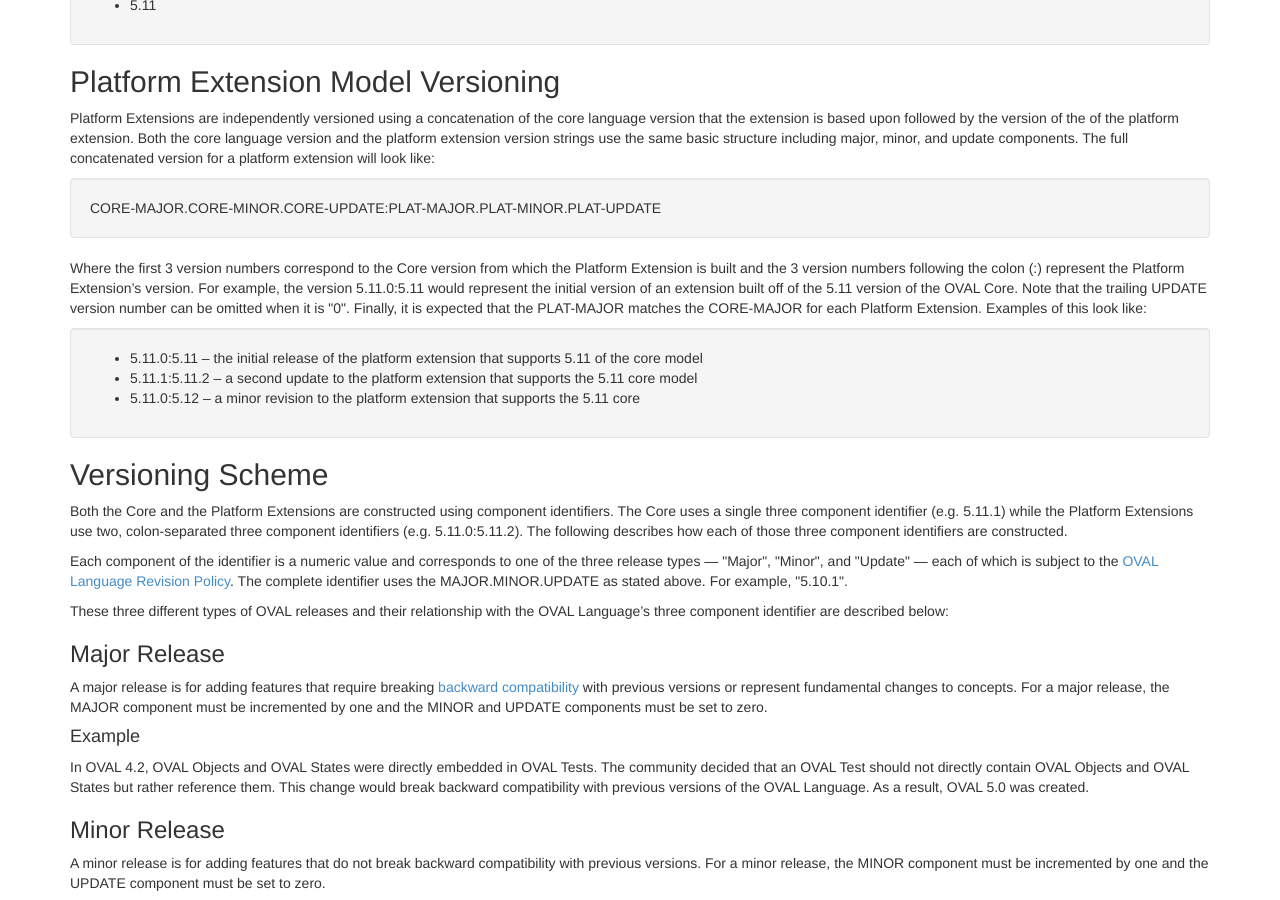
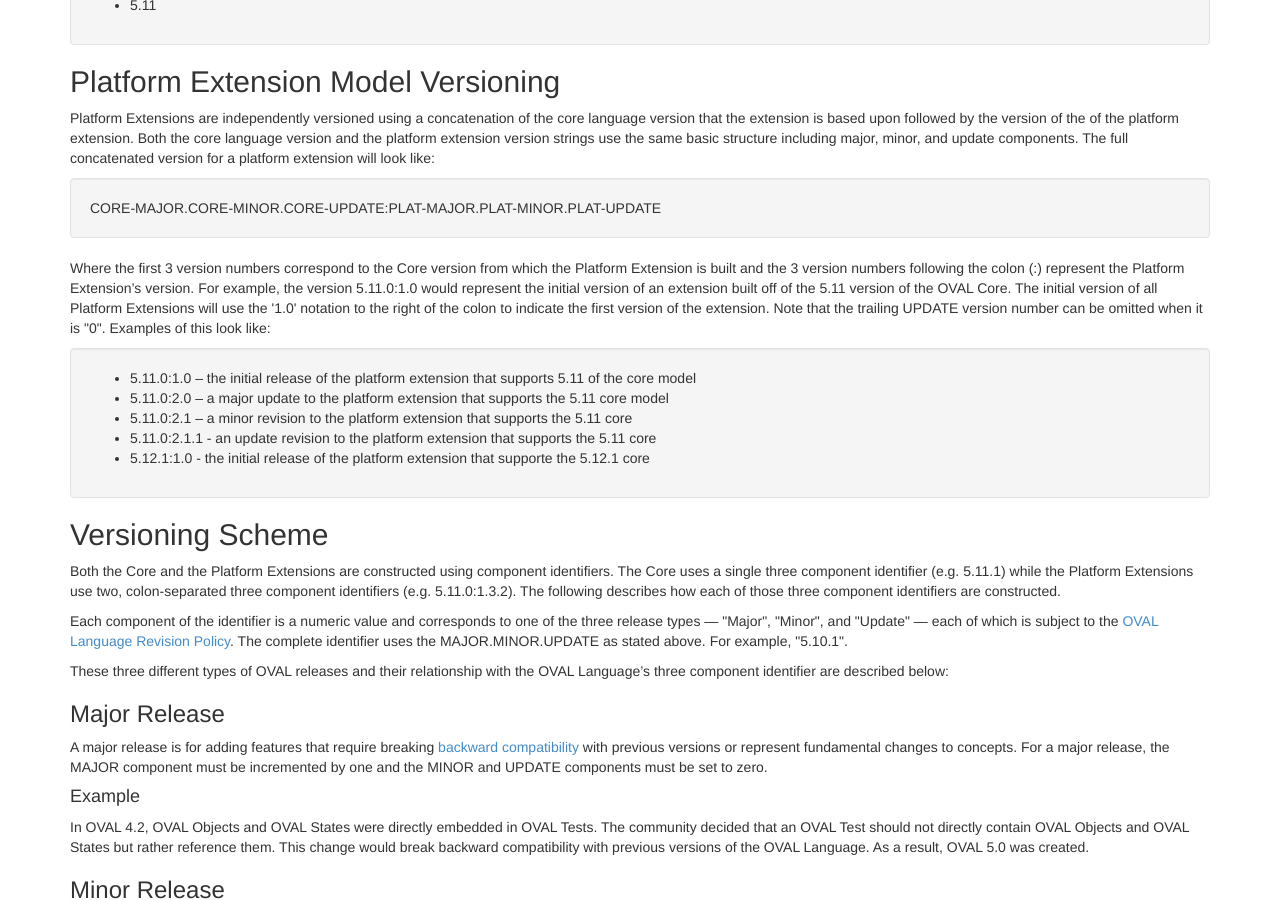
Before and after one commit to OVALProject/ovalproject.github.io, a Jekyll site: the page built from documentation/policy/versioning/index.md, in a window 1280 px wide and 900 px high, scrolled down 561 px. Built offline with Jekyll 4.4.1, drawn with Linux system fonts in a browser that asks for light colours; Markdown is read by kramdown in place of the engine named in the settings.

Commit message:
Small update to versioning policy
Update to versioning policy to make use of '1.0' notation for platform
extension versions, as opposed to using the core model version as the
initial platform version.

```diff
--- a/documentation/policy/versioning/index.md
+++ b/documentation/policy/versioning/index.md
@@ -50,16 +50,19 @@ CORE-MAJOR.CORE-MINOR.CORE-UPDATE:PLAT-MAJOR.PLAT-MINOR.PLAT-UPDATE
 <p>Where the first 3 version numbers correspond to the Core version from
 which the Platform Extension is built and the 3 version numbers following the
 colon (:) represent the Platform Extension’s version.  For example, the version
-5.11.0:5.11 would represent the initial version of an extension built off of the
-5.11 version of the OVAL Core.  Note that the trailing UPDATE version
-number can be omitted when it is "0".  Finally, it is expected that the PLAT-MAJOR matches
-the CORE-MAJOR for each Platform Extension.  Examples of this look like:</p>
+5.11.0:1.0 would represent the initial version of an extension built off of the
+5.11 version of the OVAL Core.  The initial version of all Platform Extensions
+will use the '1.0' notation to the right of the colon to indicate the first version of the
+extension.  Note that the trailing UPDATE version
+number can be omitted when it is "0".  Examples of this look like:</p>
 
 <p><div class="well well">
 	<ul>
-		<li>5.11.0:5.11 – the initial release of the platform extension that supports 5.11 of the core model</li>
-		<li>5.11.1:5.11.2 – a second update to the platform extension that supports the 5.11 core model</li>
-		<li>5.11.0:5.12 – a minor revision to the platform extension that supports the 5.11 core</li>
+		<li>5.11.0:1.0 – the initial release of the platform extension that supports 5.11 of the core model</li>
+		<li>5.11.0:2.0 – a major update to the platform extension that supports the 5.11 core model</li>
+		<li>5.11.0:2.1 – a minor revision to the platform extension that supports the 5.11 core</li>
+		<li>5.11.0:2.1.1 - an update revision to the platform extension that supports the 5.11 core</li>
+		<li>5.12.1:1.0 - the initial release of the platform extension that supporte the 5.12.1 core</li>
 	</ul>
 </div></p>
 
@@ -67,7 +70,7 @@ the CORE-MAJOR for each Platform Extension.  Examples of this look like:</p>
 
 <p>Both the Core and the Platform Extensions are constructed using component identifiers.
 The Core uses a single three component identifier (e.g. 5.11.1) while the Platform Extensions use two, colon-separated
-three component identifiers (e.g. 5.11.0:5.11.2). The following describes how each of those
+three component identifiers (e.g. 5.11.0:1.3.2). The following describes how each of those
 three component identifiers are constructed.</p>
 
 <p>Each component of the identifier is a numeric value and corresponds
```
